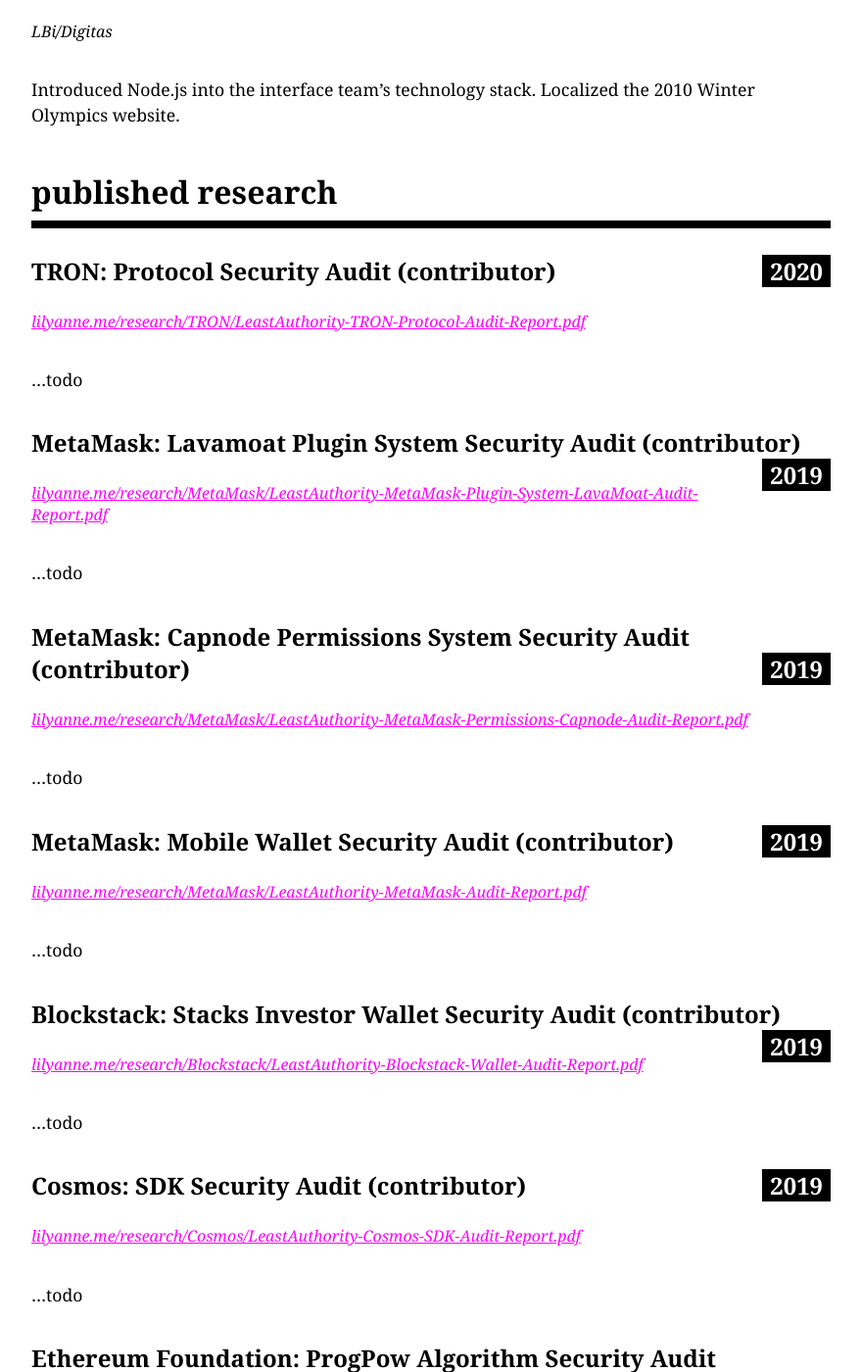
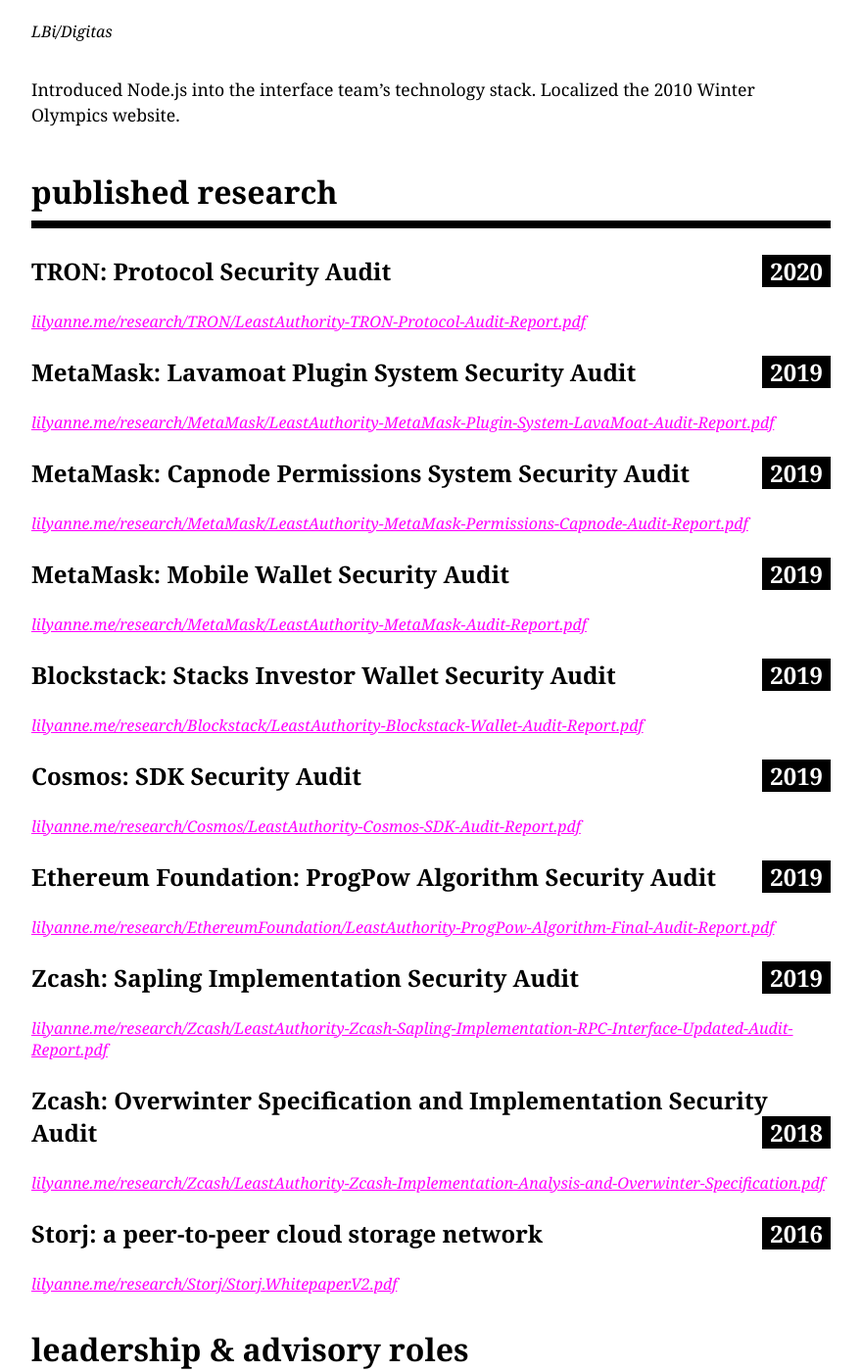
Before and after one commit to 161chihuahuas/cv, a Jekyll site: the page built from index.md, in a window 1280 px wide and 1400 px high, scrolled down 2546 px. Shown: the whole window at 98% size, without its empty margins (200-1079 px from the left). Built offline with Jekyll 4.4.1, drawn with Linux system fonts in a browser that asks for light colours; our own code applies the rules of GitHub Pages for plain Markdown files; comment, search, counter and statistics services are not loaded; some of the changed text lies outside the part shown.

Commit message:
rm todos where summaries of papers were

```diff
--- a/index.md
+++ b/index.md
@@ -58,56 +58,35 @@
 
 ## published research
 
-### TRON: Protocol Security Audit (contributor) **2020**
+### TRON: Protocol Security Audit **2020**
 #### [lilyanne.me/research/TRON/LeastAuthority-TRON-Protocol-Audit-Report.pdf](https://lilyanne.me/research/TRON/LeastAuthority-TRON-Protocol-Audit-Report.pdf)
 
-...todo
-
-### MetaMask: Lavamoat Plugin System Security Audit (contributor) **2019**
+### MetaMask: Lavamoat Plugin System Security Audit **2019**
 #### [lilyanne.me/research/MetaMask/LeastAuthority-MetaMask-Plugin-System-LavaMoat-Audit-Report.pdf](https://lilyanne.me/research/MetaMask/LeastAuthority-MetaMask-Plugin-System-LavaMoat-Audit-Report.pdf)
 
-...todo
-
-### MetaMask: Capnode Permissions System Security Audit (contributor) **2019**
+### MetaMask: Capnode Permissions System Security Audit **2019**
 #### [lilyanne.me/research/MetaMask/LeastAuthority-MetaMask-Permissions-Capnode-Audit-Report.pdf](https://lilyanne.me/research/MetaMask/LeastAuthority-MetaMask-Permissions-Capnode-Audit-Report.pdf)
 
-...todo
-
-### MetaMask: Mobile Wallet Security Audit (contributor) **2019**
+### MetaMask: Mobile Wallet Security Audit **2019**
 #### [lilyanne.me/research/MetaMask/LeastAuthority-MetaMask-Audit-Report.pdf](https://lilyanne.me/research/MetaMask/LeastAuthority-MetaMask-Audit-Report.pdf)
 
-...todo
-
-### Blockstack: Stacks Investor Wallet Security Audit (contributor) **2019**
+### Blockstack: Stacks Investor Wallet Security Audit **2019**
 #### [lilyanne.me/research/Blockstack/LeastAuthority-Blockstack-Wallet-Audit-Report.pdf](https://lilyanne.me/research/Blockstack/LeastAuthority-Blockstack-Wallet-Audit-Report.pdf)
 
-...todo
-
-### Cosmos: SDK Security Audit (contributor) **2019**
+### Cosmos: SDK Security Audit **2019**
 #### [lilyanne.me/research/Cosmos/LeastAuthority-Cosmos-SDK-Audit-Report.pdf](https://lilyanne.me/research/Cosmos/LeastAuthority-Cosmos-SDK-Audit-Report.pdf)
 
-...todo
-
-### Ethereum Foundation: ProgPow Algorithm Security Audit (contributor) **2019**
+### Ethereum Foundation: ProgPow Algorithm Security Audit **2019**
 #### [lilyanne.me/research/EthereumFoundation/LeastAuthority-ProgPow-Algorithm-Final-Audit-Report.pdf](https://lilyanne.me/research/EthereumFoundation/LeastAuthority-ProgPow-Algorithm-Final-Audit-Report.pdf)
 
-...todo
-
-### Zcash: Sapling Implementation Security Audit (contributor) **2019**
+### Zcash: Sapling Implementation Security Audit **2019**
 #### [lilyanne.me/research/Zcash/LeastAuthority-Zcash-Sapling-Implementation-RPC-Interface-Updated-Audit-Report.pdf](https://lilyanne.me/research/Zcash/LeastAuthority-Zcash-Sapling-Implementation-RPC-Interface-Updated-Audit-Report.pdf)
 
-...todo
-
-
-### Zcash: Overwinter Specification and Implementation Security Audit (contributor) **2018**
+### Zcash: Overwinter Specification and Implementation Security Audit **2018**
 #### [lilyanne.me/research/Zcash/LeastAuthority-Zcash-Implementation-Analysis-and-Overwinter-Specification.pdf](https://lilyanne.me/research/Zcash/LeastAuthority-Zcash-Implementation-Analysis-and-Overwinter-Specification.pdf)
 
-...todo
-
-### Storj: a peer-to-peer cloud storage network (contributor) **2016**
+### Storj: a peer-to-peer cloud storage network **2016**
 #### [lilyanne.me/research/Storj/Storj.Whitepaper.V2.pdf](https://lilyanne.me/research/Storj/Storj.Whitepaper.V2.pdf)
-
-Authored the network overlay design and distributed publish/subscribe system in the whitepaper "Storj: a peer-to-peer cloud storage network".
 
 ## leadership & advisory roles
 
```
Also changed, not shown: other parts of index.md (+1 -6 lines).
